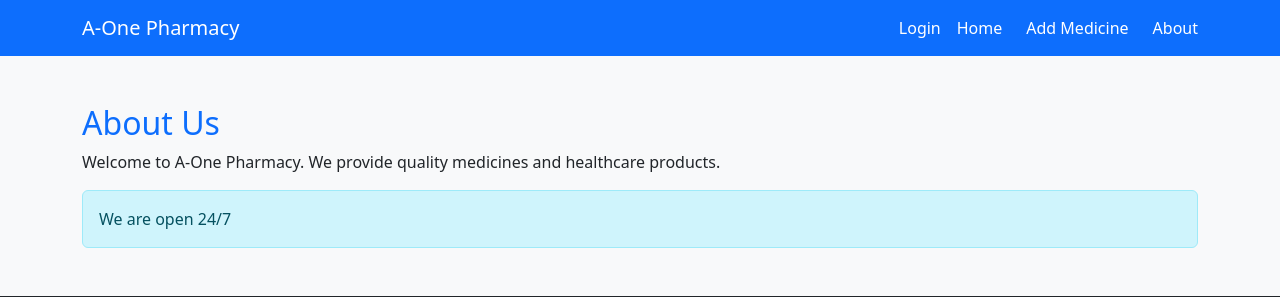
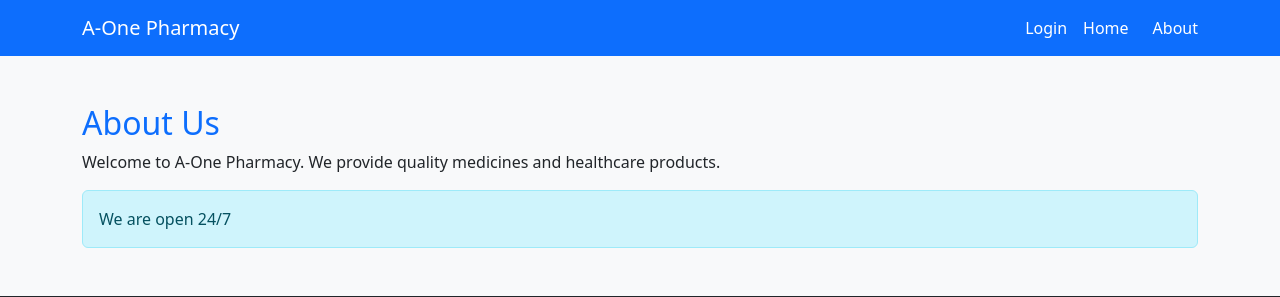
Before and after one commit to Rupak-karki/django-practise, a Django app: page /about/ in a window 1280 px wide. Shown: the top 297 px of the page. Run offline with Django 5.2, Linux system fonts and the light colour scheme.

Commit message:
Hiding add medicine page if  without login

```diff
--- a/templates/base.html
+++ b/templates/base.html
@@ -36,11 +36,11 @@
          <a class="nav-link text-white me-4" href="/">Home</a>
 
 
-          <a class="nav-link text-white me-4" href="/add/">Add Medicine</a>
+         {% comment %} <a class="nav-link text-white me-4" href="/add/">Add Medicine</a> {% endcomment %}
 
-         {% comment %} {% if user.is_authenticated %}
+         {% if user.is_authenticated %}
          <a class="nav-link text-white me-4" href="/add/">Add Medicine</a>
-          {% endif %} {% endcomment %}
+          {% endif %}
 
 
          <a class="nav-link text-white" href="/about/">About</a>
```
